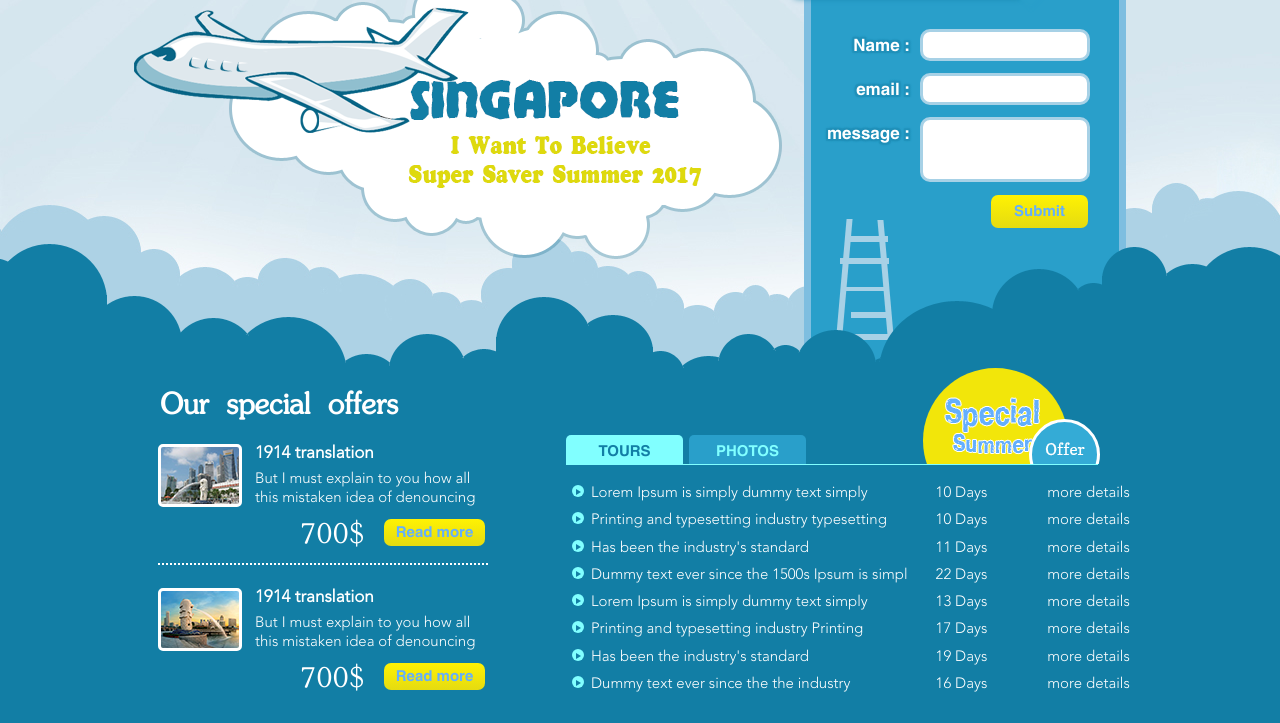
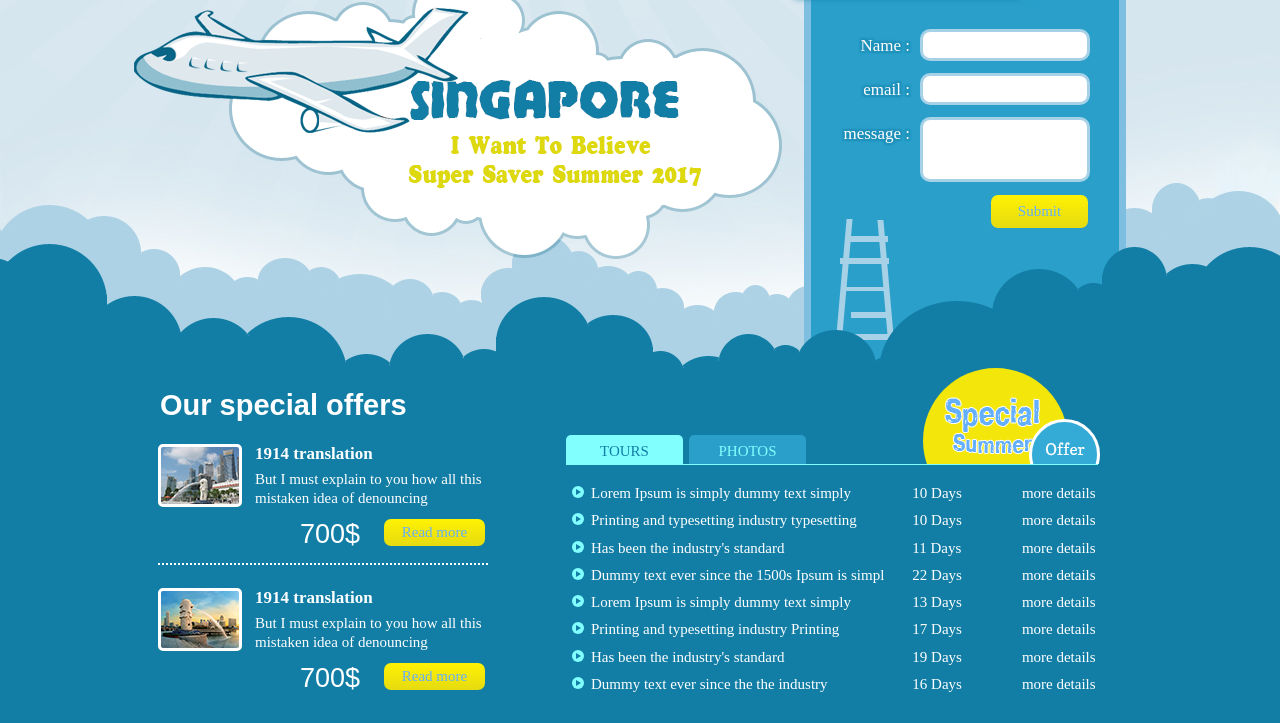
Before and after one commit to Cannaxus/SafariTour, a plain HTML site: page index.html in a window 1280 px wide. Shown: the part 162-885 px from the top of the page. Drawn offline with Linux system fonts and the light colour scheme.

Commit message:
Add files via upload

```diff
--- a/css/style.css
+++ b/css/style.css
@@ -4,56 +4,6 @@ body {
     background: url("../img/bg.jpg") 50% 0 no-repeat;
 	background-color: #d5e6ee;
 }
-
-
-
-
-
-
-
-@font-face {
-    font-family: 'ag_letterica-boldbold';
-    src: url('../fonts/ag_letterica_bold-webfont.eot');
-    src: url('../fonts/ag_letterica_bold-webfont.eot?#iefix') format('embedded-opentype'),
-         url('../fonts/ag_letterica_bold-webfont.woff') format('woff'),
-         url('../fonts/ag_letterica_bold-webfont.ttf') format('truetype'),
-         url('../fonts/ag_letterica_bold-webfont.svg#ag_letterica-boldbold') format('svg');
-    font-weight: normal;
-    font-style: normal;
-}
-
-@font-face {
-  font-family: "Avenir LT Std";
-    src: url('../fonts/Avenir LT Std 35 Light.eot');
-    src: url('../fonts/Avenir LT Std 35 Light.eot?#iefix') format('embedded-opentype'),
-         url('../fonts/Avenir LT Std 35 Light.woff') format('woff'),
-         url('../fonts/Avenir LT Std 35 Light.ttf') format('truetype'),
-         url('../fonts/Avenir LT Std 35 Light.svg#Avenir LT Std 35 Light') format('svg');
-    font-weight: normal;
-    font-style: normal;
-}
-
-@font-face {
-    font-family: 'souvenir';
-    src: url('../fonts/souvenir-webfont.eot');
-    src: url('../fonts/souvenir-webfont.eot?#iefix') format('embedded-opentype'),
-         url('../fonts/souvenir-webfont.woff') format('woff'),
-         url('../fonts/souvenir-webfont.ttf') format('truetype'),
-         url('../fonts/souvenir-webfont.svg#souvenirregular') format('svg');
-    font-weight: normal;
-    font-style: normal;
-
-}
-
-
-
-
-
-
-
-
-
-
 
 .container {
     width: 1024px;
```
